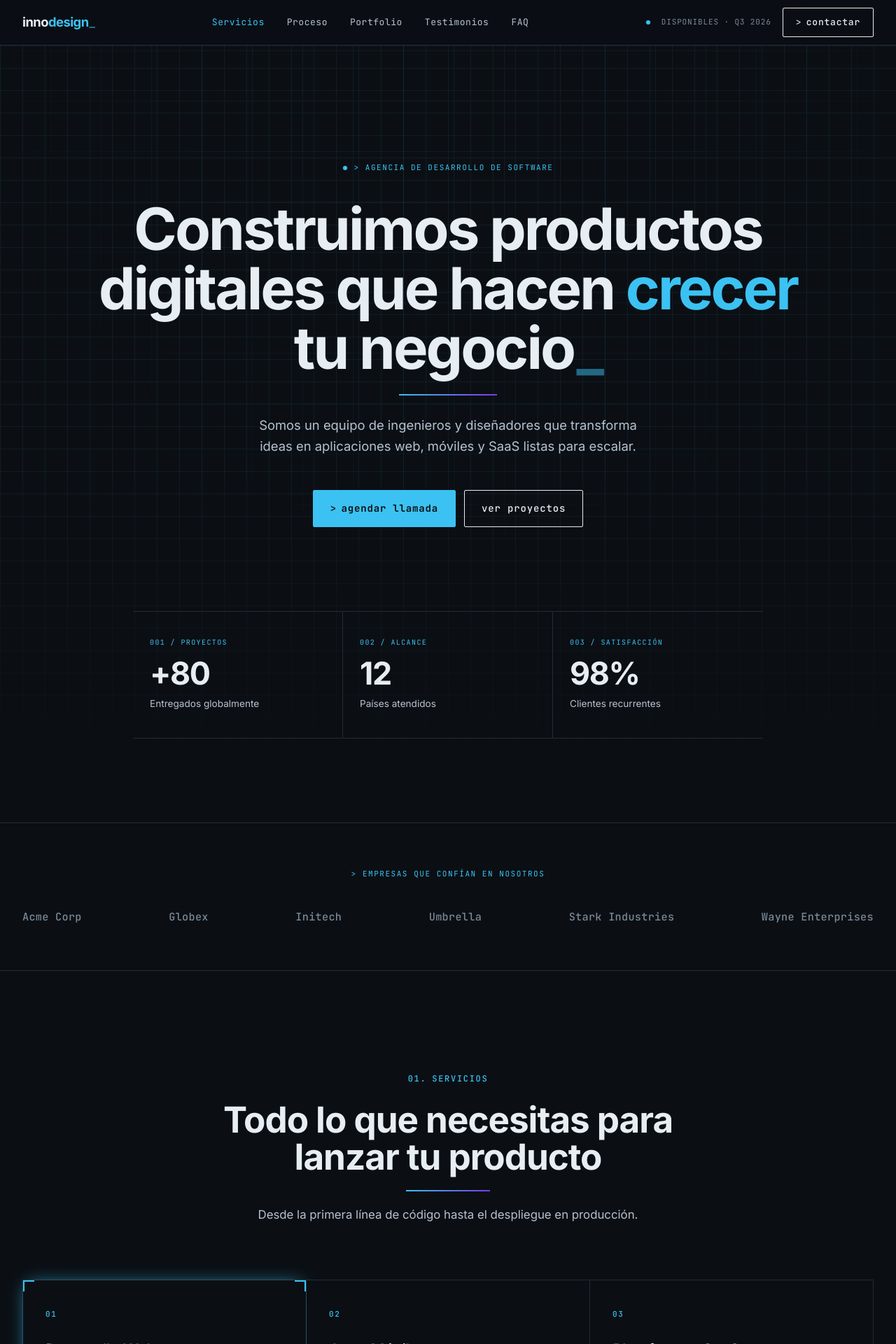
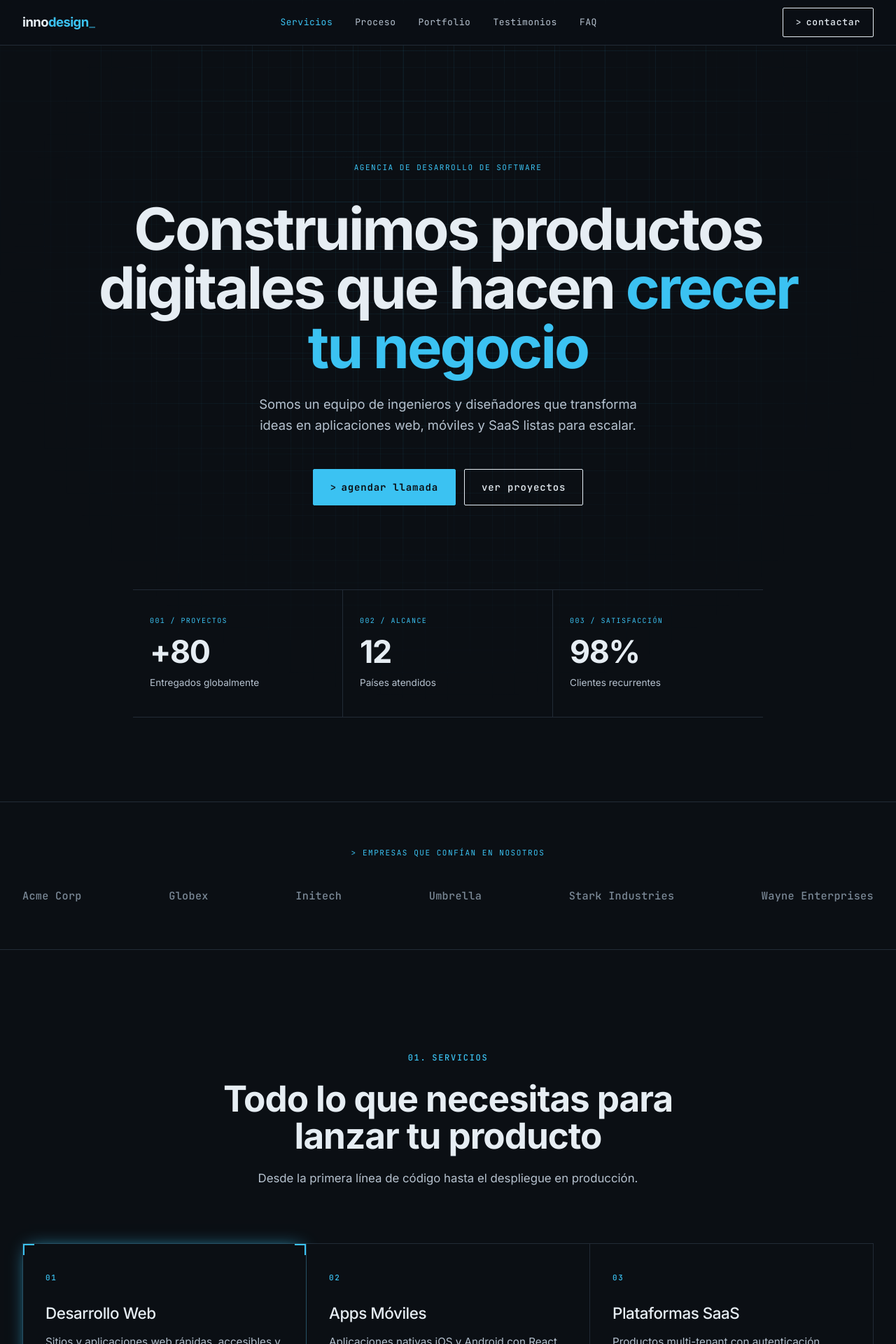
Before and after one commit to diegobrice/innodesign-web, a Next.js app: page / in a window 1280 px wide. Shown: the top 1920 px of the page at 70% size. Built offline with nearby package versions, Linux system fonts and the light colour scheme.

Commit message:
feat: remove AccentRule component and its usage across sections, update GridBackdrop styles for improved visual effects

```diff
--- a/app/styles/components/section.css
+++ b/app/styles/components/section.css
@@ -28,15 +28,6 @@
     margin-block: 1.25rem 0;
   }
 
-  .section-accent-rule {
-    margin-top: 1.25rem;
-  }
-
-  .section-header--center .section-accent-rule {
-    display: flex;
-    justify-content: center;
-  }
-
   .section-subtitle {
     max-width: 580px;
     margin-top: 1.25rem;
--- a/components/sections/Hero.tsx
+++ b/components/sections/Hero.tsx
@@ -6,7 +6,6 @@ import { Button } from '@/components/ui/Button';
 import { GridBackdrop } from '@/components/ui/GridBackdrop';
 import { MetricCounter } from '@/components/ui/MetricCounter';
 import { Caret } from '@/components/ui/Caret';
-import { AccentRule } from '@/components/ui/AccentRule';
 import { metrics } from '@/data/content';
 import { gsap, useGSAP } from '@/components/gsap-init';
 
@@ -20,14 +19,34 @@ export function Hero() {
       mm.add('(prefers-reduced-motion: no-preference)', () => {
         const tl = gsap.timeline({ delay: 0.15 });
         tl.from('.hero__badge', { autoAlpha: 0, y: 14, duration: 0.7 })
-          .from('.hero__title', { autoAlpha: 0, y: 28, duration: 1.1, ease: 'power4.out' }, '-=0.4')
-          .from('.hero__rule', { scaleX: 0, transformOrigin: 'left', duration: 0.6 }, '-=0.5')
-          .from('.hero__subtitle', { autoAlpha: 0, y: 18, duration: 0.8 }, '-=0.7')
-          .from('.hero__actions > *', { autoAlpha: 0, y: 16, stagger: 0.1, duration: 0.7 }, '-=0.6')
-          .from('.metric', { autoAlpha: 0, y: 24, stagger: 0.12, duration: 0.8 }, '-=0.5');
+          .from(
+            '.hero__title',
+            { autoAlpha: 0, y: 28, duration: 1.1, ease: 'power4.out' },
+            '-=0.4',
+          )
+          .from(
+            '.hero__rule',
+            { scaleX: 0, transformOrigin: 'left', duration: 0.6 },
+            '-=0.5',
+          )
+          .from(
+            '.hero__subtitle',
+            { autoAlpha: 0, y: 18, duration: 0.8 },
+            '-=0.7',
+          )
+          .from(
+            '.hero__actions > *',
+            { autoAlpha: 0, y: 16, stagger: 0.1, duration: 0.7 },
+            '-=0.6',
+          )
+          .from(
+            '.metric',
+            { autoAlpha: 0, y: 24, stagger: 0.12, duration: 0.8 },
+            '-=0.5',
+          );
       });
     },
-    { scope: root }
+    { scope: root },
   );
 
   return (
@@ -39,18 +58,12 @@ export function Hero() {
 
       <div className="container relative z-[1]">
         <span className="hero__badge inline-flex items-center gap-[10px] font-mono text-[11px] text-accent tracking-[0.14em] uppercase mb-9">
-          <StatusDot />
-          <span>&gt; AGENCIA DE DESARROLLO DE SOFTWARE</span>
+          <span>AGENCIA DE DESARROLLO DE SOFTWARE</span>
         </span>
 
         <h1 className="hero__title text-[clamp(2.8rem,6.5vw,5.6rem)] font-bold max-w-[1000px] mx-auto mb-6 tracking-[-0.035em] leading-[1.02]">
-          Construimos productos digitales que hacen <em>crecer</em> tu negocio
-          <Caret />
+          Construimos productos digitales que hacen <em>crecer tu negocio</em>
         </h1>
-
-        <div className="hero__rule flex justify-center mb-7">
-          <AccentRule width={140} />
-        </div>
 
         <p className="hero__subtitle text-[clamp(1rem,1.5vw,1.15rem)] text-text-muted max-w-[580px] mx-auto mb-12 leading-[1.6]">
           Somos un equipo de ingenieros y diseñadores que transforma ideas en
--- a/components/sections/Navbar.tsx
+++ b/components/sections/Navbar.tsx
@@ -1,7 +1,6 @@
 'use client';
 
 import { useState, useEffect } from 'react';
-import { StatusDot } from '@/components/ui/StatusDot';
 import { Button } from '@/components/ui/Button';
 import { Caret } from '@/components/ui/Caret';
 
@@ -23,7 +22,7 @@ export function Navbar() {
           if (entry.isIntersecting) setActiveSection(entry.target.id);
         });
       },
-      { rootMargin: '-20% 0px -70% 0px' }
+      { rootMargin: '-20% 0px -70% 0px' },
     );
 
     NAV_LINKS.forEach(({ href }) => {
@@ -66,10 +65,6 @@ export function Navbar() {
         </nav>
 
         <div className="flex items-center gap-4">
-          <StatusDot />
-          <span className="font-mono text-[11px] text-text-subtle tracking-[0.08em] uppercase max-lg:hidden">
-            Disponibles · Q3 2026
-          </span>
           <Button href="#contacto" variant="ghost" prefix>
             contactar
           </Button>
--- a/components/sections/Portfolio.tsx
+++ b/components/sections/Portfolio.tsx
@@ -43,7 +43,6 @@ export function Portfolio() {
           number="03"
           title="Casos de éxito recientes"
           subtitle="Resultados medibles para clientes de distintos sectores."
-          accentRule
         />
 
         <div className="portfolio__grid grid grid-cols-2 gap-6 max-lg:grid-cols-1">
--- a/components/sections/Process.tsx
+++ b/components/sections/Process.tsx
@@ -41,7 +41,6 @@ export function Process() {
           number="02"
           title="Cómo trabajamos contigo"
           subtitle="Un método probado en +80 proyectos para entregar a tiempo y sin sorpresas."
-          accentRule
         />
 
         <ul className="process__steps grid grid-cols-4 max-lg:grid-cols-2 max-sm:grid-cols-1 gap-px bg-border border border-border">
--- a/components/sections/Services.tsx
+++ b/components/sections/Services.tsx
@@ -42,7 +42,6 @@ export function Services() {
           number="01"
           title="Todo lo que necesitas para lanzar tu producto"
           subtitle="Desde la primera línea de código hasta el despliegue en producción."
-          accentRule
         />
 
         <div className="services__grid grid grid-cols-3 max-lg:grid-cols-2 max-sm:grid-cols-1 gap-px bg-border border border-border">
--- a/components/sections/SystemShowcase.tsx
+++ b/components/sections/SystemShowcase.tsx
@@ -51,7 +51,6 @@ export function SystemShowcase() {
           number="08"
           title={<>Directos. Técnicos. <em>Enfocados en valor.</em></>}
           subtitle="Así pensamos por dentro. Código con intención, sistemas escalables y métricas que hablan por sí solas."
-          accentRule
         />
 
         <div className="showcase__grid grid grid-cols-2 gap-8 max-lg:grid-cols-1">
--- a/components/sections/Testimonials.tsx
+++ b/components/sections/Testimonials.tsx
@@ -40,7 +40,6 @@ export function Testimonials() {
           kicker="Testimonios"
           number="05"
           title="Lo que dicen nuestros clientes"
-          accentRule
         />
 
         <div className="testimonials__grid grid grid-cols-3 max-lg:grid-cols-2 max-sm:grid-cols-1 gap-6">
--- a/components/sections/WhyUs.tsx
+++ b/components/sections/WhyUs.tsx
@@ -43,7 +43,6 @@ export function WhyUs() {
           kicker="Diferenciadores"
           number="04"
           title="Más que una agencia, un socio técnico"
-          accentRule
         />
 
         <div className="why__grid grid grid-cols-4 max-lg:grid-cols-2 max-sm:grid-cols-1 gap-12">
--- a/components/ui/AccentRule.tsx
+++ /dev/null
@@ -1,14 +0,0 @@
-interface AccentRuleProps {
-  width?: number;
-  className?: string;
-}
-
-export function AccentRule({ width = 120, className }: AccentRuleProps) {
-  return (
-    <hr
-      aria-hidden="true"
-      className={['accent-rule', className].filter(Boolean).join(' ')}
-      style={{ width: `${width}px` }}
-    />
-  );
-}
--- a/components/ui/GridBackdrop.module.css
+++ b/components/ui/GridBackdrop.module.css
@@ -10,8 +10,10 @@
     linear-gradient(var(--color-grid-line) 1px, transparent 1px),
     linear-gradient(90deg, var(--color-grid-line) 1px, transparent 1px);
   background-size: 32px 32px;
-  mask-image: linear-gradient(to bottom, black 0%, black 55%, transparent 95%);
-  -webkit-mask-image: linear-gradient(to bottom, black 0%, black 55%, transparent 95%);
+  background-position: -1px -1px;
+  /* Vignette: visible only in the upper-center region, fades on all sides */
+  mask-image: radial-gradient(50% 55% at 50% 33%, black 0%, transparent 100%);
+  -webkit-mask-image: radial-gradient(50% 55% at 50% 33%, black 0%, transparent 100%);
 }
 
 .cta {
--- a/components/ui/SectionHeader.tsx
+++ b/components/ui/SectionHeader.tsx
@@ -1,12 +1,10 @@
 import type { ReactNode } from 'react';
-import { AccentRule } from './AccentRule';
 
 interface SectionHeaderProps {
   kicker: string;
   number?: string;
   title: ReactNode;
   subtitle?: ReactNode;
-  accentRule?: boolean;
   align?: 'center' | 'start';
 }
 
@@ -15,7 +13,6 @@ export function SectionHeader({
   number,
   title,
   subtitle,
-  accentRule = false,
   align = 'center',
 }: SectionHeaderProps) {
   return (
@@ -25,11 +22,6 @@ export function SectionHeader({
         {kicker}
       </span>
       <h2 className="section-title">{title}</h2>
-      {accentRule && (
-        <div className="section-accent-rule">
-          <AccentRule />
-        </div>
-      )}
       {subtitle && <p className="section-subtitle">{subtitle}</p>}
     </div>
   );
```
Also changed, not shown: 1 other file (tests, documents, lock files or other folders).
